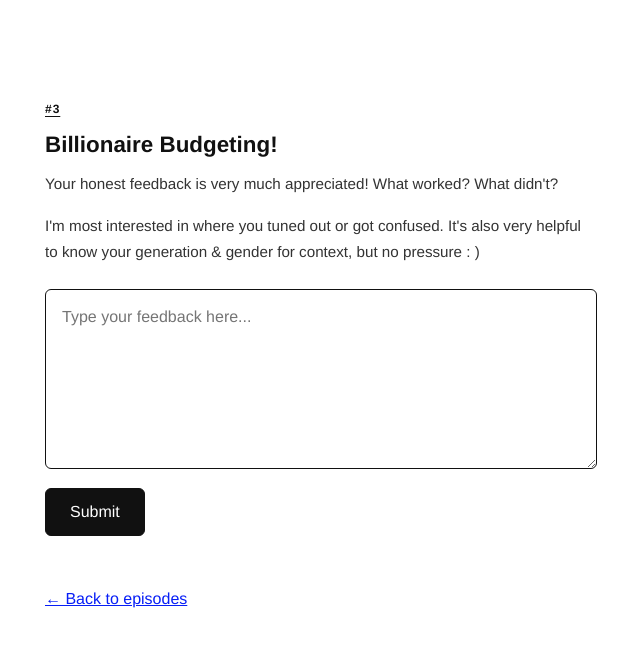
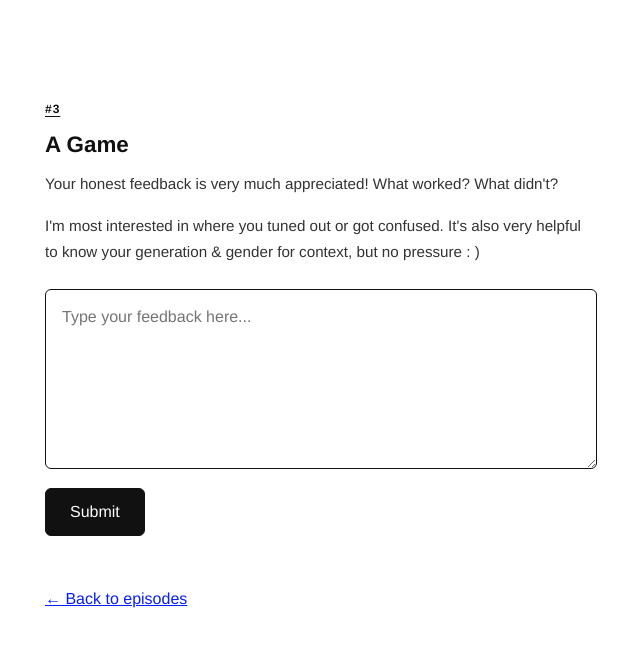
Before and after one commit to surfbunny120/feedbackforlisa.com, a Jekyll site: the page built from episode-3.html, in a window 1280 px wide. Shown: the top 647 px of the page, without its empty margins (319-959 px from the left). Built offline with Jekyll 4.4.1, drawn with Linux system fonts in a browser that asks for light colours.

Commit message:
Update episode-3 title and name to A Game
Co-Authored-By: Claude Opus 4.6 (1M context) <noreply@anthropic.com>

```diff
--- a/episode-3.html
+++ b/episode-3.html
@@ -1,7 +1,7 @@
 ---
 layout: default
-title: "Episode 3: Billionaire Budgeting! — Feedback"
-episode_name: "Billionaire Budgeting!"
+title: "Episode 3: A Game — Feedback"
+episode_name: "A Game"
 episode_number: 3
 ---
 
```
